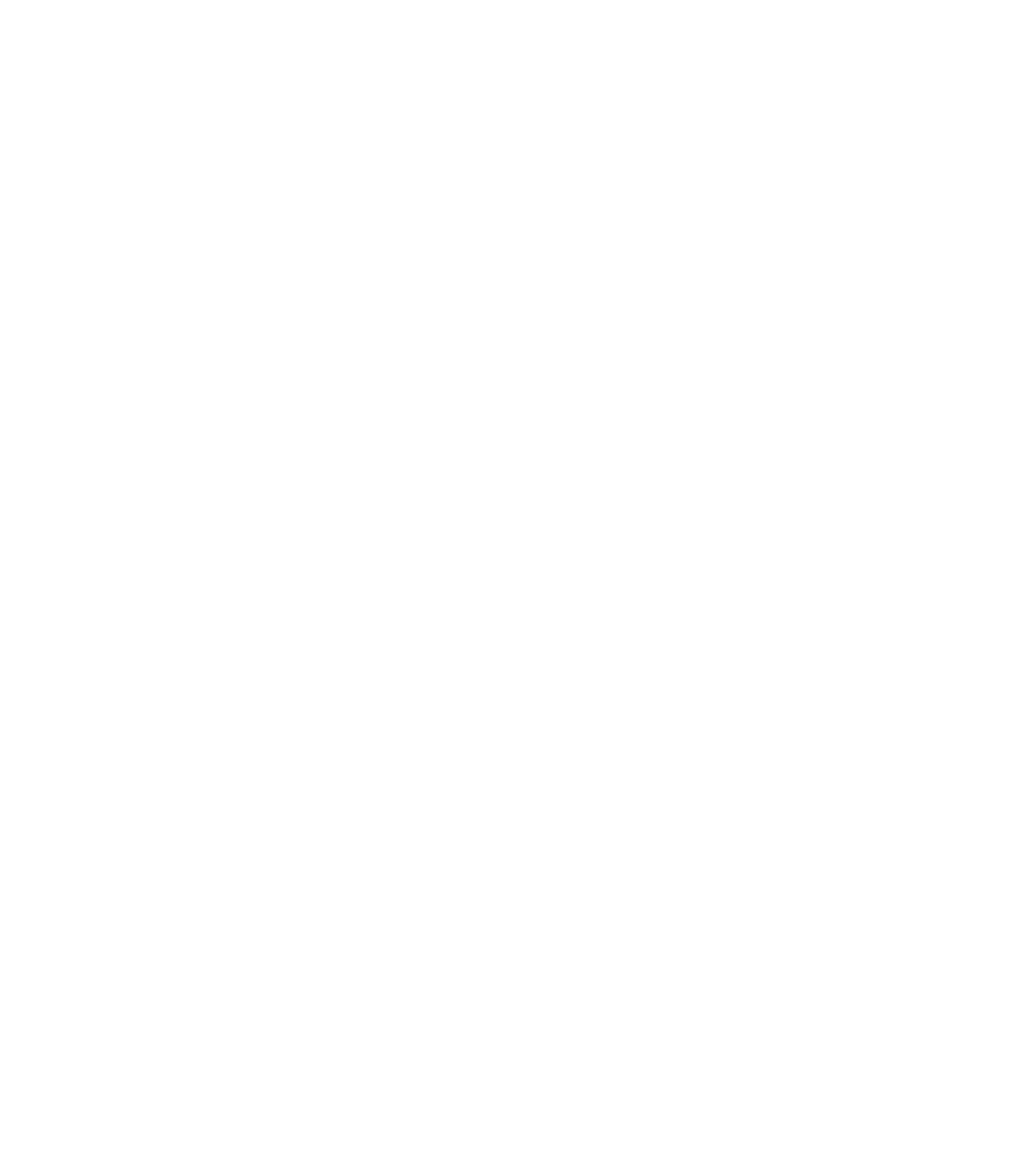
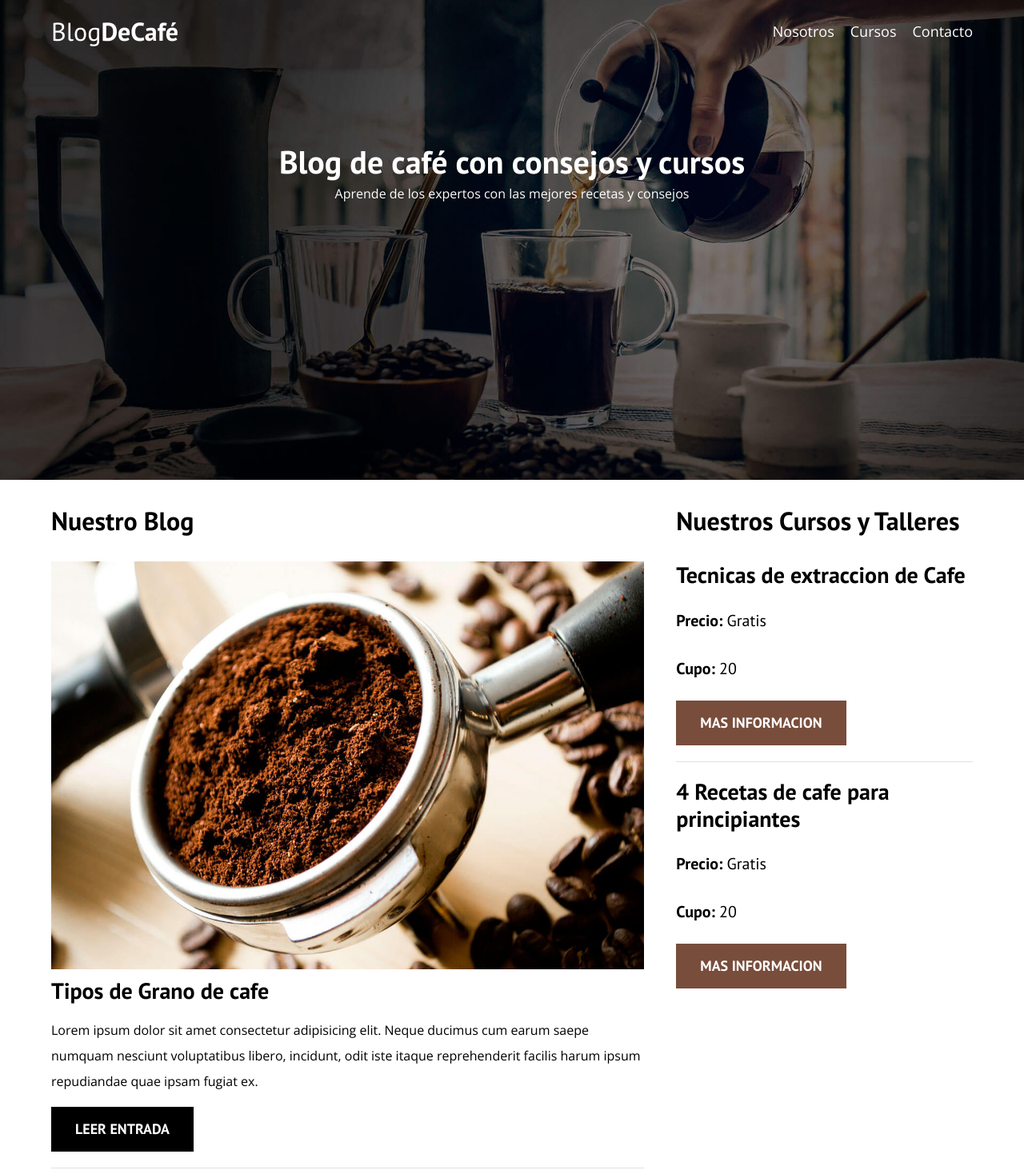
Before and after one commit to nahuburgueno/BlogDeCafe, a plain HTML site: page html/index.html in a window 1280 px wide. Shown: the top 1463 px of the page at 80% size. Before the commit the page ends 800 px from the top, so only its background shows below. Drawn offline with nearby package versions, Linux system fonts and the light colour scheme.

Commit message:
Pagina principal del proyecto
Pagina principal con CSS terminado, comenzando  el apartado "Nosotros"

```diff
--- a/css/style.css
+++ b/css/style.css
@@ -0,0 +1,214 @@
+:root {
+    --fuenteHeading: 'PT Sans', sans-serif;
+    --fuenteParrafos: 'Open Sans', sans-serif;
+    --primario: #784d3c;
+    --gris:#e1e1e1;
+    --blanco: #ffffff;
+    --negro: #000000;
+}
+
+html{
+    box-sizing: border-box;
+    font-size: 62.5%; /* 1 rem = 10px */
+}
+*, *:before, *:after {
+    box-sizing: inherit;
+}
+
+body{
+    font-family: var(--fuenteParrafos);
+    font-size: 1.6rem;
+    line-height: 2;
+}
+
+/* Globales */
+
+.contenedor {
+max-width: 120rem;
+width: 90%;
+margin: 0 auto;
+
+}
+
+a{
+    text-decoration: none;
+}
+
+h1,h2,h3,h4 {
+    font-family: var(--fuenteHeading);
+    line-height: 1.2;
+}
+h1 {
+    font-size: 4.8rem;
+}
+h2{
+    font-size: 4rem;
+}
+h3{
+    font-size: 3.2rem;
+}
+h4{
+    font-size: 2.8rem;
+}
+
+img{
+    max-width: 100%;
+}
+
+/* Utilidades */
+
+.no-margin{
+    margin: 0;
+}
+.no-padding{
+    padding: 0;
+}
+.centrar-texto{
+    text-align: center;
+}
+
+/* Header */
+.header{
+background-image: url(../img/banner.jpg);
+height: 60rem;
+background-size: cover;
+background-repeat: no-repeat;
+background-position: center center;
+}
+
+.header__texto{
+    text-align: center;
+    color: var(--blanco);
+    margin-top: 5rem;
+}
+@media (min-width: 768px){
+   .header__texto{
+    margin-top: 12rem;
+   }
+}
+
+.barra{
+    padding-top: 2rem;
+}
+
+@media (min-width: 768px){
+    .barra{
+        display: flex;
+        justify-content: space-between;
+        align-items: center;
+
+    }
+}
+
+.logo{
+color: var(--blanco);
+
+}
+
+.logo__nombre{
+font-weight: normal;
+}
+
+.logo__bold{
+font-weight: 700;
+}
+@media (min-width: 768px){
+    .navegacion{
+        display: flex;
+        gap: 2rem;
+    }
+}
+.navegacion__enlace{
+    text-align: center;
+    display: block;
+    font-size: 1.8rem;
+    color: var(--blanco);
+}
+
+@media (min-width: 768px){
+    .contenido-principal{
+display:grid;
+grid-template-columns: 2fr 1fr;
+column-gap: 4rem;
+    }
+}
+
+.entrada{
+    border-bottom: 1px solid var(--gris);
+    margin-bottom: 2rem;
+}
+
+.entrada:last-of-type{
+    border: none;
+    margin-bottom: 0;
+}
+
+.boton{
+display: block;
+font-family: var(--fuenteHeading);
+color: var(--blanco);
+text-align: center;
+padding: 1rem 3rem;
+font-size: 1.8rem;
+text-transform: uppercase;
+font-weight: 700;
+margin-bottom: 2rem;
+}
+
+@media (min-width: 768px){
+  .boton{
+    display: inline-block;
+  }
+}
+
+.boton--primario{
+background-color: var(--negro);
+}
+
+.boton--secundario{
+    background-color: var(--primario);
+}
+
+.cursos{
+    list-style: none;
+}
+
+
+.widget-curso{
+border-bottom: 1px solid  var(--gris);
+margin-bottom: 2rem;
+
+
+}
+
+.widget-curso:last-of-type{
+    border: none;
+    margin-bottom: 0;
+}
+.widget-curso__label{
+font-family: var(--fuenteHeading);
+font-weight: 700;
+}
+
+.widget-curso__info{
+    font-weight: normal;
+
+}
+.widget-curso__info, .widget-curso__label{
+   font-size: 2rem;
+}
+.footer{
+    background-color: var(--negro);
+    padding-bottom: 3rem;
+    margin-top: 4rem;
+}
+
+/* Sobre nosotros */
+
+@media (min-width: 768px){
+   .sobre-nosotros{
+  display: grid;
+  grid-template-columns: repeat(2, 50%);
+  column-gap: 2rem;
+   }
+}
--- a/html/index.html
+++ b/html/index.html
@@ -13,5 +13,119 @@
 </head>
 <body>
 
+    <header class="header">
+        <div class="contenedor">
+            <div class="barra">
+                <a class="logo" href="index.html">
+                    <h1 class="logo__nombre no-margin centrar-texto" >Blog<span class="logo__bold">DeCafé</span></h1>
+                </a>
+                <nav class="navegacion">
+                    <a href="nosotros.html" class="navegacion__enlace">Nosotros</a>
+                    <a href="cursos.html" class="navegacion__enlace">Cursos</a>
+                    <a href="contacto.html" class="navegacion__enlace">Contacto</a>
+                </nav>
+            </div>
+        </div>
+
+        <div class="header__texto">
+            <h2 class="no-margin">Blog de café con consejos y cursos</h2>
+            <p class="no-margin">Aprende de los expertos con las mejores recetas y consejos</p>
+        </div>
+    </header>
+
+    <div class="contenedor contenido-principal">
+        <main class="blog">
+            <h3>Nuestro Blog</h3>
+                <article class="entrada">
+                    <div class="entrada__imagen">
+                        <img src="/img/blog1.jpg" alt="imagen blog">
+                    </div>
+                    <div class="entrada__contenido">
+
+                        <h4 class="no-margin">Tipos de Grano de cafe</h4>
+                        <p>Lorem ipsum dolor sit amet consectetur adipisicing elit. Neque ducimus cum earum saepe numquam nesciunt voluptatibus libero, incidunt, odit iste itaque reprehenderit facilis harum ipsum repudiandae quae ipsam fugiat ex.
+
+                        </p>
+                        <a href="entrada.html" class="boton boton--primario">Leer Entrada</a>
+                    </div>
+
+
+                </article>
+
+                <article class="entrada">
+                    <div class="entrada__imagen">
+                        <img src="/img/blog2.jpg" alt="imagen blog">
+                    </div>
+                    <div class="entrada__contenido">
+
+                        <h4 class="no-margin">3 Deliciosas Recetas de Cafe</h4>
+                        <p>Lorem ipsum dolor sit amet consectetur adipisicing elit. Neque ducimus cum earum saepe numquam nesciunt voluptatibus libero, incidunt, odit iste itaque reprehenderit facilis harum ipsum repudiandae quae ipsam fugiat ex.
+
+                        </p>
+                        <a href="entrada.html" class="boton boton--primario">Leer Entrada</a>
+                    </div>
+
+
+                </article>
+
+                <article class="entrada">
+                    <div class="entrada__imagen">
+                        <img src="/img/blog3.jpg" alt="imagen blog">
+                    </div>
+                    <div class="entrada__contenido">
+
+                        <h4 class="no-margin">Beneficios del Cafe </h4>
+                        <p>Lorem ipsum dolor sit amet consectetur adipisicing elit. Neque ducimus cum earum saepe numquam nesciunt voluptatibus libero, incidunt, odit iste itaque reprehenderit facilis harum ipsum repudiandae quae ipsam fugiat ex.
+
+                        </p>
+                        <a href="entrada.html" class="boton boton--primario">Leer Entrada</a>
+                    </div>
+
+
+                </article>
+
+        </main>
+            <aside class="sidebar">
+              <h3>Nuestros Cursos y Talleres</h3>
+
+                <ul class="cursos no-padding">
+                    <li class="widget-curso">
+                        <h4 class="no-margin">Tecnicas de extraccion de Cafe</h4>
+                        <p class="widget-curso__label">Precio:
+                            <span class="widget-curso__info">Gratis</span>
+                        </p>
+                   <p class="widget-curso__label">Cupo:
+                    <span class="widget-curso__info">20</span>
+                   </p>
+                   <a href="entrada.html" class="boton boton--secundario">Mas informacion</a>
+                </li>
+
+                <li class="widget-curso">
+                    <h4 class="no-margin">4 Recetas de cafe para principiantes</h4>
+                   <p class="widget-curso__label">Precio:
+                    <span class="widget-curso__info">Gratis</span>
+                   </p>
+                   <p class="widget-curso__label">Cupo:
+                    <span class="widget-curso__info">20</span>
+                   </p>
+                   <a href="entrada.html" class="boton boton--secundario">Mas informacion</a>
+                    </li>
+                </ul>
+            </aside>
+    </div>
+    <footer class="footer">
+        <div class="contenedor">
+            <div class="barra">
+                <a class="logo" href="index.html">
+                    <h1 class="logo__nombre no-margin centrar-texto" >Blog<span class="logo__bold">DeCafé</span></h1>
+                </a>
+                <nav class="navegacion">
+                    <a href="nosotros.html" class="navegacion__enlace">Nosotros</a>
+                    <a href="cursos.html" class="navegacion__enlace">Cursos</a>
+                    <a href="contacto.html" class="navegacion__enlace">Contacto</a>
+                </nav>
+            </div>
+        </div>
+    </footer>
 </body>
 </html>
```
Also changed, not shown: html/nosotros.html (added, +83 -0 lines).
